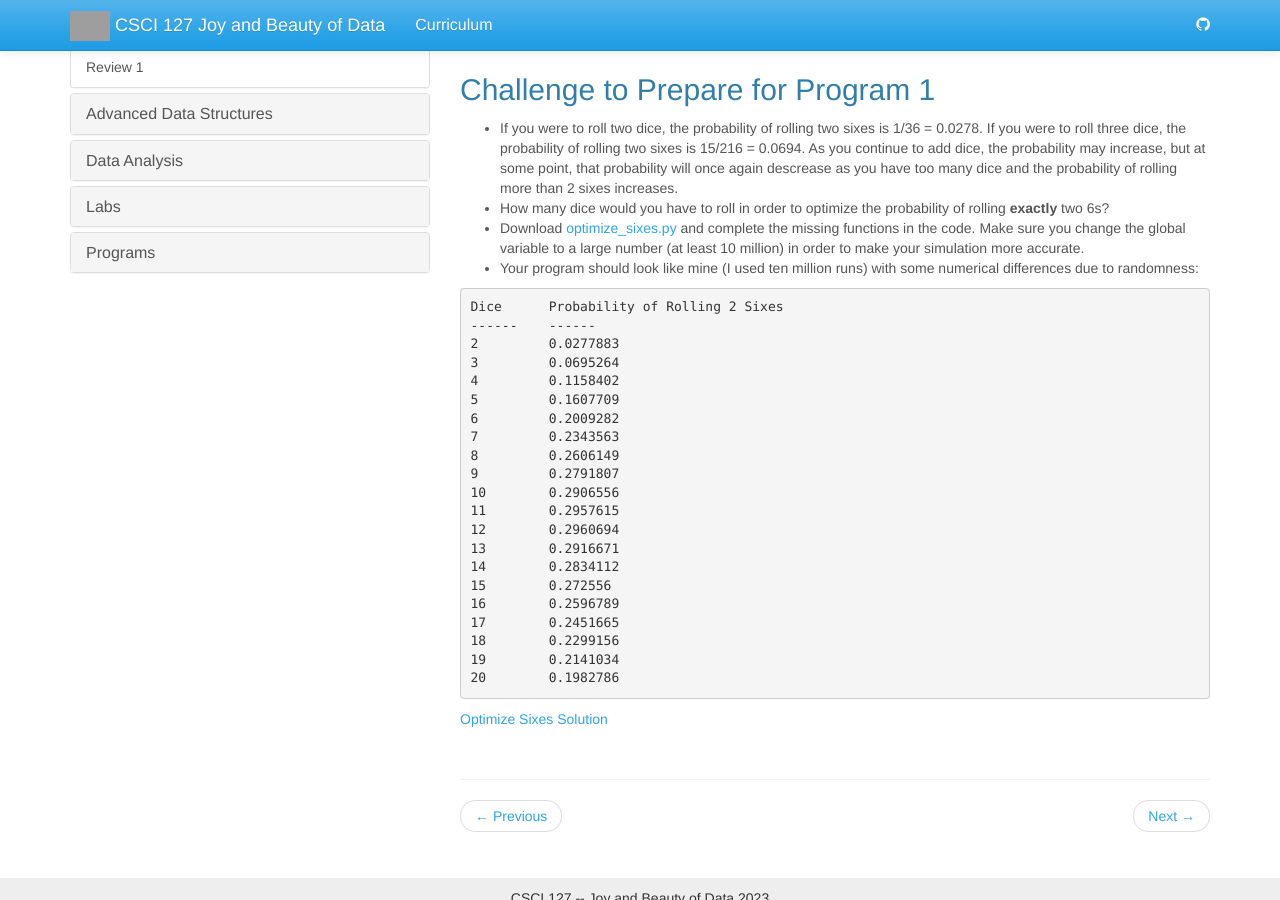
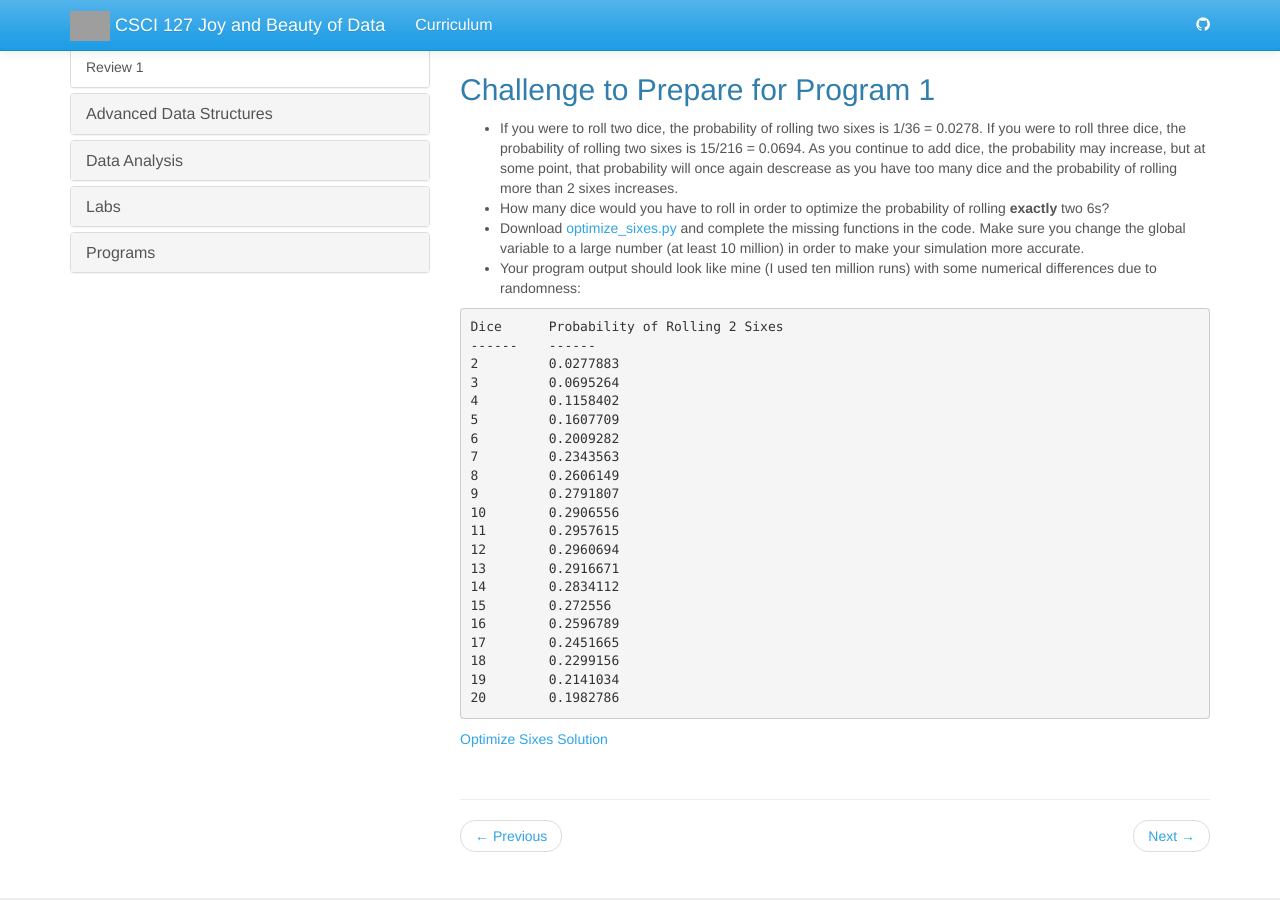
Before and after one commit to jake-chipps/csci127, a Jekyll site: the page built from _docs/lessons/2-1.md, in a window 1280 px wide and 900 px high, scrolled down 725 px. Built offline with Jekyll 4.4.1, drawn with Linux system fonts in a browser that asks for light colours; grey boxes are pictures that could not be loaded.

Commit message:
Update 2-1.md

````diff
--- a/_docs/lessons/2-1.md
+++ b/_docs/lessons/2-1.md
@@ -35,7 +35,7 @@ Highly recommended!
 - If you were to roll two dice, the probability of rolling two sixes is 1/36 = 0.0278. If you were to roll three dice, the probability of rolling two sixes is 15/216 = 0.0694. As you continue to add dice, the probability may increase, but at some point, that probability will once again descrease as you have too many dice and the probability of rolling more than 2 sixes increases.
 - How many dice would you have to roll in order to optimize the probability of rolling **exactly** two 6s?
 - Download [optimize_sixes.py](../lessons/code/optimize_sixes.py) and complete the missing functions in the code. Make sure you change the global variable to a large number (at least 10 million) in order to make your simulation more accurate.
-- Your program should look like mine (I used ten million runs) with some numerical differences due to randomness:
+- Your program output should look like mine (I used ten million runs) with some numerical differences due to randomness:
 
 ```
 Dice      Probability of Rolling 2 Sixes
````
